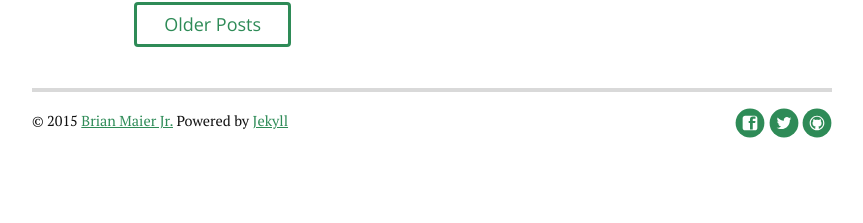
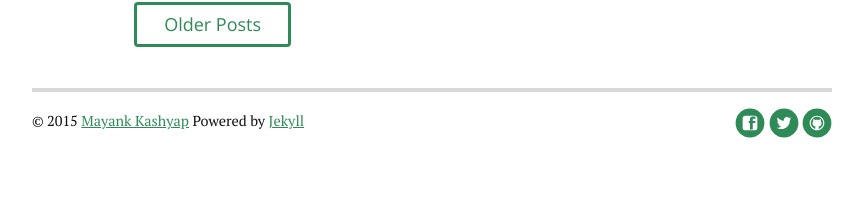
Before and after one commit to kspmayank/kspmayank_blog, a Jekyll site: the page built from index.html, in a window 1280 px wide. Shown: the part 1794-2017 px from the top of the page, without its empty margins (208-1071 px from the left). Built offline with Jekyll 4.4.1, drawn with Linux system fonts in a browser that asks for light colours; nearby versions of some CDN libraries; Markdown is read by kramdown in place of the engine named in the settings; the list of posts is cut into pages by our own code.

Commit message:
Updated Footer

```diff
--- a/_includes/footer.html
+++ b/_includes/footer.html
@@ -1,6 +1,6 @@
 <div class="footer">
    <div class="container">
-      <p class="copy">&copy; {{ site.time | date: '%Y' }} <a href="http://brianmaierjr.com">Brian Maier Jr.</a> Powered by <a href="http://jekyllrb.com">Jekyll</a></p>
+      <p class="copy">&copy; {{ site.time | date: '%Y' }} <a href="http://brianmaierjr.com">Mayank Kashyap</a> Powered by <a href="http://jekyllrb.com">Jekyll</a></p>
 
       <div class="footer-links">
          <ul class="noList">
```
